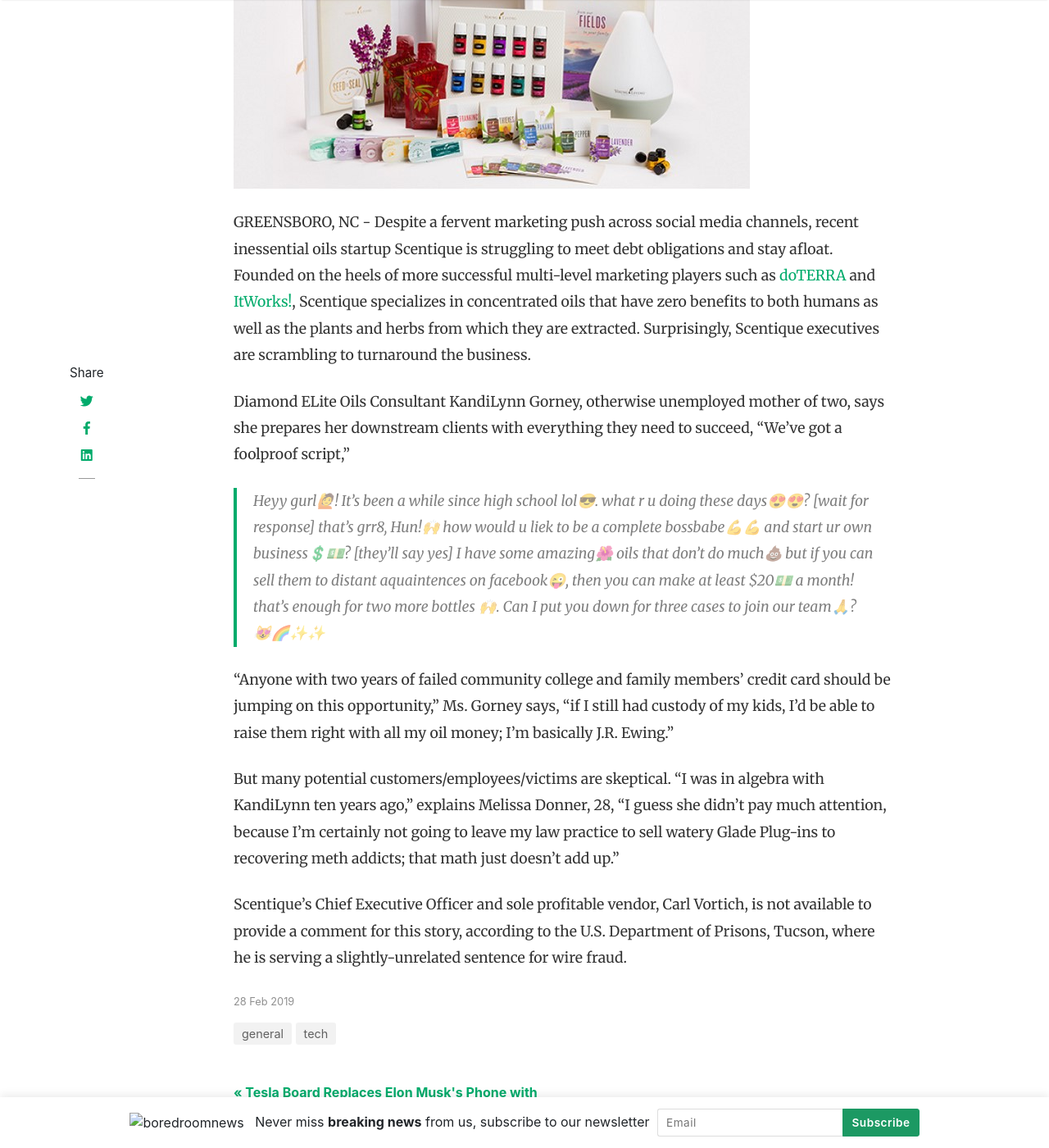
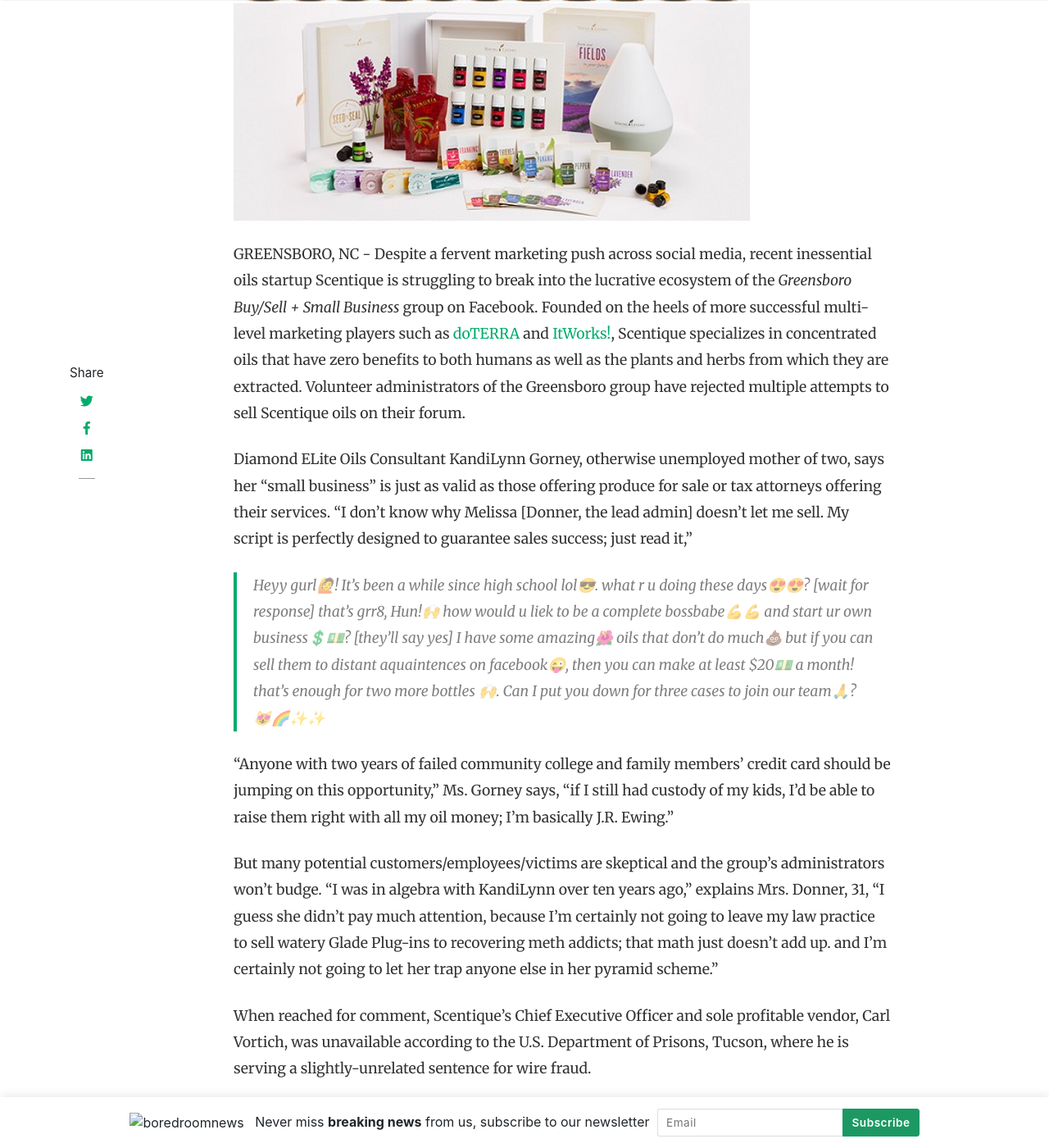
Before and after one commit to etschmidt/boredroomnews, a Jekyll site: the page built from _posts/2019-02-28-inessential-oils.md, in a window 1280 px wide and 1400 px high, scrolled down 747 px. Shown: the whole window at 82% size. Built offline with Jekyll 4.4.1, drawn with Linux system fonts in a browser that asks for light colours; nearby versions of some CDN libraries; comment, search, counter and statistics services are not loaded; some of the changed text lies outside the part shown.

Commit message:
scentique

```diff
--- a/_posts/2019-02-28-inessential-oils.md
+++ b/_posts/2019-02-28-inessential-oils.md
@@ -1,6 +1,6 @@
 ---
 layout: post
-title: "Inessential Oils Startup Fails to Gain Traction"
+title: "Inessential Oils Startup Fails to Gain Traction in Local Facebook Group"
 author: janet
 categories: [ general, tech ]
 image: assets/images/oils.jpg
@@ -8,14 +8,14 @@
 hidden: true
 ---
 
-GREENSBORO, NC - Despite a fervent marketing push across social media channels, recent inessential oils startup Scentique is struggling to meet debt obligations and stay afloat. Founded on the heels of more successful multi-level marketing players such as [doTERRA](https://www.doterra.com/US/en) and [ItWorks!](https://www.itworks.us.com/), Scentique specializes in concentrated oils that have zero benefits to both humans as well as the plants and herbs from which they are extracted. Surprisingly, Scentique executives are scrambling to turnaround the business.
+GREENSBORO, NC - Despite a fervent marketing push across social media, recent inessential oils startup Scentique is struggling to break into the lucrative ecosystem of the _Greensboro Buy/Sell + Small Business_ group on Facebook. Founded on the heels of more successful multi-level marketing players such as [doTERRA](https://www.doterra.com/US/en) and [ItWorks!](https://www.itworks.us.com/), Scentique specializes in concentrated oils that have zero benefits to both humans as well as the plants and herbs from which they are extracted. Volunteer administrators of the Greensboro group have rejected multiple  attempts to sell Scentique oils on their forum.
 
-Diamond ELite Oils Consultant KandiLynn Gorney, otherwise unemployed mother of two, says she prepares her downstream clients with everything they need to succeed, "We've got a foolproof script,"
+Diamond ELite Oils Consultant KandiLynn Gorney, otherwise unemployed mother of two, says her "small business" is just as valid as those offering produce for sale or tax attorneys offering their services. "I don't know why Melissa [Donner, the lead admin] doesn't let me sell. My script is perfectly designed to guarantee sales success; just read it,"
 
 > Heyy gurl🙋! It's been a while since high school lol😎. what r u doing these days😍😍? [wait for response] that's grr8, Hun!🙌 how would u liek to be a complete bossbabe💪💪 and start ur own business💲💵? [they'll say yes] I have some amazing🌺 oils that don't do much💩 but if you can sell them to distant aquaintences on facebook😜, then you can make at least $20💵 a month! that's enough for two more bottles 🙌. Can I put you down for three cases to join our team🙏? 😻🌈✨✨
 
 "Anyone with two years of failed community college and family members' credit card should be jumping on this opportunity," Ms. Gorney says, "if I still had custody of my kids, I'd be able to raise them right with all my oil money; I'm basically J.R. Ewing."
 
-But many potential customers/employees/victims are skeptical. "I was in algebra with KandiLynn ten years ago," explains Melissa Donner, 28, "I guess she didn't pay much attention, because I'm certainly not going to leave my law practice to sell watery Glade Plug-ins to recovering meth addicts; that math just doesn't add up."
+But many potential customers/employees/victims are skeptical and the group's administrators won't budge. "I was in algebra with KandiLynn over ten years ago," explains Mrs. Donner, 31, "I guess she didn't pay much attention, because I'm certainly not going to leave my law practice to sell watery Glade Plug-ins to recovering meth addicts; that math just doesn't add up. and I'm certainly not going to let her trap anyone else in her pyramid scheme."
 
-Scentique's Chief Executive Officer and sole profitable vendor, Carl Vortich, is not available to provide a comment for this story, according to the U.S. Department of Prisons, Tucson, where he is serving a slightly-unrelated sentence for wire fraud.
+When reached for comment, Scentique's Chief Executive Officer and sole profitable vendor, Carl Vortich, was unavailable according to the U.S. Department of Prisons, Tucson, where he is serving a slightly-unrelated sentence for wire fraud.
```
